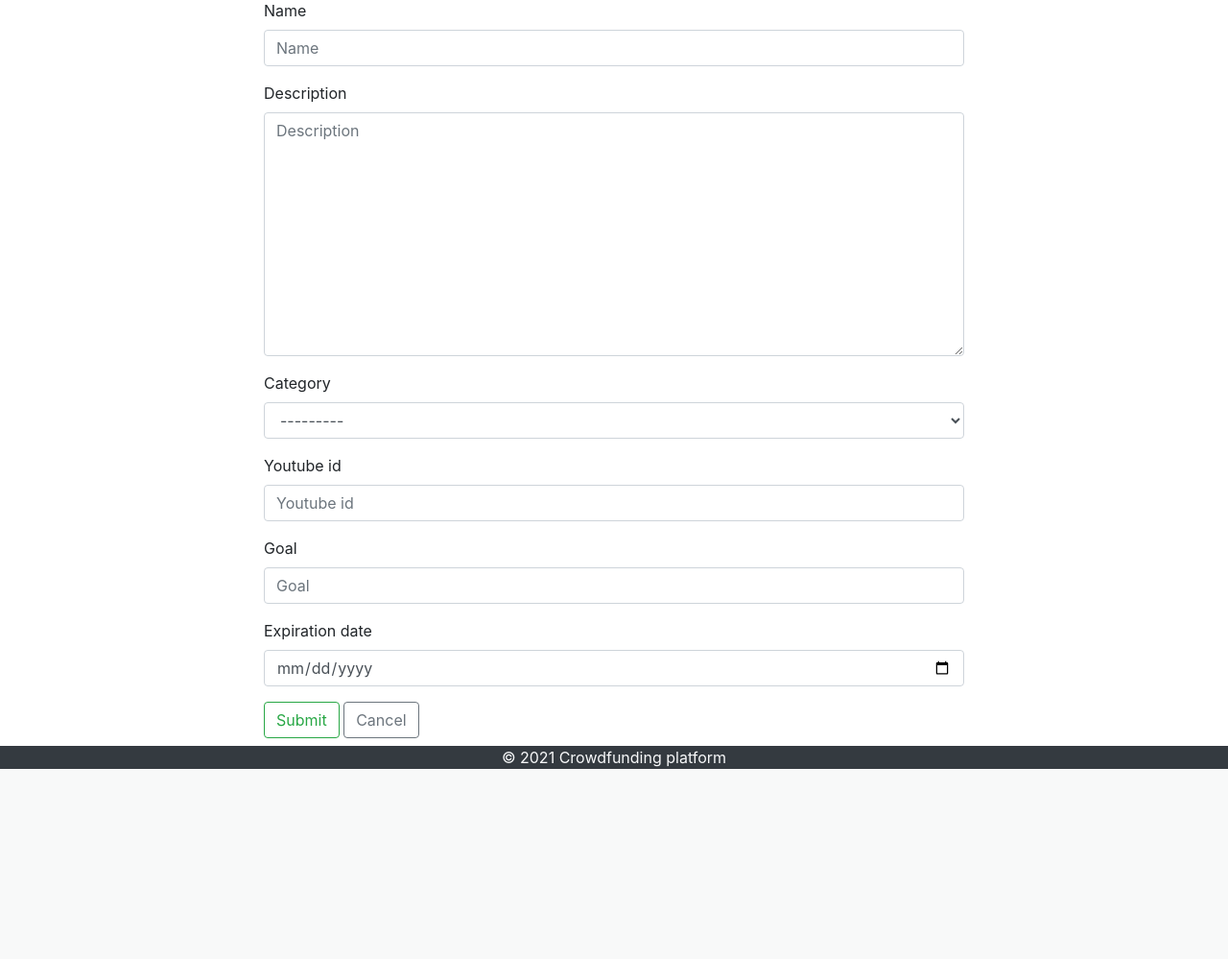
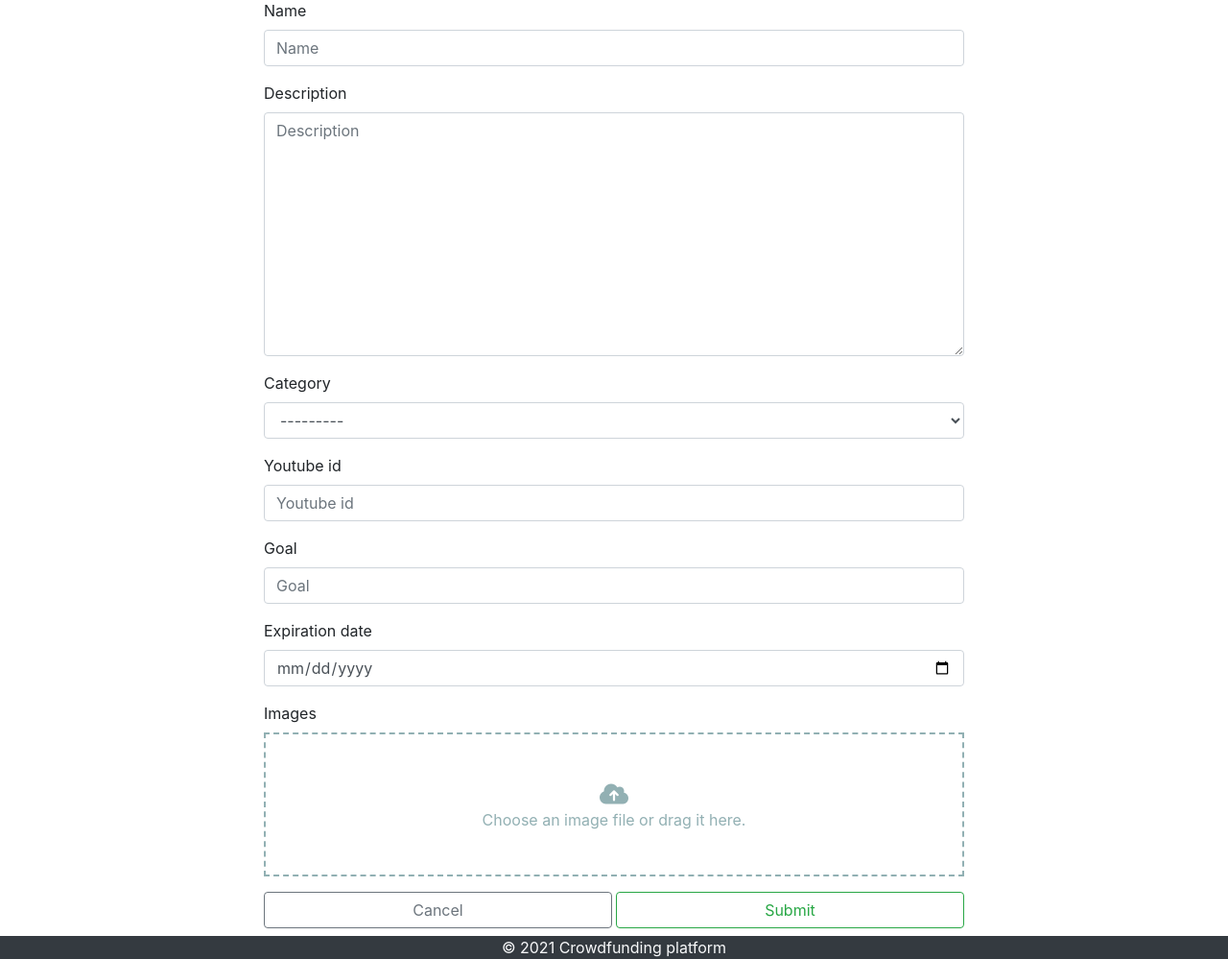
Before and after one commit to wild-boomerang/crowdfunding-site, a Django app: page /campaigns/new/ in a window 1280 px wide. Shown: the part 117-1116 px from the top of the page at 96% size. Before the commit the page ends 918 px from the top, so only its background shows below. Run offline with Django 3.2, Linux system fonts and the light colour scheme; the visitor is signed in with stand-in values (Sample User, id 1); data that the repository does not hold is empty; some libraries are stand-ins or nearby versions.

Commit message:
Add campaign images upload
Add some validations on creating campaign.
Improve alt field of campaign image model.

```diff
--- a/campaign/forms.py
+++ b/campaign/forms.py
@@ -1,4 +1,6 @@
+import datetime
 from django import forms
+from django.core.exceptions import ValidationError
 
 from .models import Campaign, Comment
 
@@ -9,10 +11,25 @@
         fields = ('name', 'description', 'category', 'youtube_id', 'goal', 'expiration_date', 'tags', )
         widgets = {
             'expiration_date': forms.DateInput(attrs={
-                # 'class': 'form-control',
                 'type': 'date',
             })
         }
+
+    def clean_expiration_date(self):
+        expiration_date = self.cleaned_data['expiration_date']
+
+        if expiration_date < datetime.date.today():
+            raise ValidationError('Invalid date - expiration in past')
+
+        return expiration_date
+
+    def clean_goal(self):
+        goal = self.cleaned_data['goal']
+
+        if goal < 0:
+            raise ValidationError('Invalid goal - amount is less than zero')
+
+        return goal
 
 
 class CommentForm(forms.ModelForm):
@@ -27,3 +44,9 @@
         labels = {
             'content': '',
         }
+
+
+class CampaignImageForm(forms.Form):
+    images = forms.ImageField(required=False, widget=forms.FileInput(attrs={
+        'multiple': True,
+        'class': 'dropzone'}))
--- a/campaign/models.py
+++ b/campaign/models.py
@@ -63,8 +63,12 @@
     alt = models.CharField('tip', max_length=100, default='Campaign image')
     campaign = models.ForeignKey(Campaign, on_delete=models.CASCADE, related_name='images', verbose_name='campaign')
 
+    def save(self, *args, **kwargs):
+        self.alt = self.image.name
+        super().save(*args, **kwargs)
+
     def __str__(self):
-        return self.alt
+        return f'{self.campaign} image {self.alt}'
 
 
 class Bonus(models.Model):
--- a/campaign/urls.py
+++ b/campaign/urls.py
@@ -1,6 +1,6 @@
 from django.urls import path, include
 from .views import campaign_list, campaign_detail, campaign_new, campaign_edit, campaign_delete, comment_edit, \
-                   comment_delete, process_like
+                   comment_delete, process_like, campaign_images_delete
 
 app_name = 'campaign'
 
@@ -12,6 +12,7 @@
     path('<slug:author_slug>/<slug:name_slug>/', campaign_detail, name='campaign_detail'),
     path('<slug:author_slug>/<slug:name_slug>/edit/', campaign_edit, name='campaign_edit'),
     path('<slug:author_slug>/<slug:name_slug>/delete/', campaign_delete, name='campaign_delete'),
+    path('<slug:author_slug>/<slug:name_slug>/delete_images/', campaign_images_delete, name='campaign_images_delete'),
     path('<slug:author_slug>/<slug:name_slug>/comments/<int:comment_pk>/edit/', comment_edit, name='comment_edit'),
     path('<slug:author_slug>/<slug:name_slug>/comments/<int:comment_pk>/delete/', comment_delete,
          name='comment_delete'),
--- a/campaign/views.py
+++ b/campaign/views.py
@@ -1,13 +1,15 @@
+from django.contrib import messages
 from django.contrib.auth import get_user_model
 from django.contrib.auth.decorators import login_required
 from django.http import Http404
 from django.shortcuts import render, get_object_or_404, redirect
 from django.core.paginator import Paginator, EmptyPage, PageNotAnInteger
+from django.utils.datastructures import MultiValueDict
 from taggit.models import Tag
 from django.db.models import Count
 
-from campaign.models import Campaign, CampaignCategory, Comment, CommentLike
-from campaign.forms import CampaignForm, CommentForm
+from campaign.models import Campaign, CampaignCategory, Comment, CommentLike, CampaignImage
+from campaign.forms import CampaignForm, CommentForm, CampaignImageForm
 
 
 def campaign_list(request, category_slug=None, tag_slug=None):
@@ -115,27 +117,50 @@
 def campaign_new(request):
     if request.method == 'POST':
         campaign_form = CampaignForm(data=request.POST)
-        if campaign_form.is_valid():
+        image_form = CampaignImageForm(data=request.POST, files=request.FILES)
+        files = request.FILES.getlist('images')
+
+        if campaign_form.is_valid() and image_form.is_valid():
             campaign = campaign_form.save(commit=False)
             campaign.author = request.user
             campaign.save()
+
+            for file in files:
+                CampaignImage.objects.create(image=file, campaign=campaign)
+
+            messages.success(request, f'Congratulations! Your campaign \"{campaign.name}\" successfully created!')
             return redirect('campaign:campaign_detail', campaign.author_slug, campaign.name_slug)
     else:
         campaign_form = CampaignForm()
+        image_form = CampaignImageForm()
 
-    return render(request, 'campaign/new.html', {'campaign_form': campaign_form})
+    return render(request, 'campaign/new.html', {'campaign_form': campaign_form, 'image_form': image_form})
 
 
 def campaign_edit(request, author_slug, name_slug):
     campaign = get_object_or_404(Campaign, author_slug=author_slug, name_slug=name_slug)
+    campaign_images = campaign.images.all()
     campaign_form = CampaignForm(data=request.POST or None, instance=campaign)
 
     if request.method == 'POST':
-        if campaign_form.is_valid():
+        image_form = CampaignImageForm(data=request.POST, files=request.FILES)
+
+        if campaign_form.is_valid() and image_form.is_valid():
             campaign_form.save()
+
+            files = request.FILES.getlist('images')
+            for file in files:
+                CampaignImage.objects.create(image=file, campaign=campaign)
+
             return redirect('campaign:campaign_detail', author_slug=campaign.author_slug, name_slug=campaign.name_slug)
+    else:
+        images_dict = {'images': [image.image for image in campaign_images]}
+        image_form = CampaignImageForm(data=None, files=MultiValueDict(images_dict))
 
-    return render(request, 'campaign/new.html', {'campaign_form': campaign_form, 'campaign': campaign})
+    return render(request, 'campaign/new.html', {'campaign_form': campaign_form,
+                                                 'image_form': image_form,
+                                                 'campaign': campaign,
+                                                 'campaign_images': campaign_images})
 
 
 def campaign_delete(request, author_slug, name_slug):
@@ -143,3 +168,10 @@
     campaign.delete()
 
     return redirect('campaign:campaign_list')
+
+
+def campaign_images_delete(request, author_slug, name_slug):
+    campaign = get_object_or_404(Campaign, author_slug=author_slug, name_slug=name_slug)
+    campaign.images.all().delete()
+
+    return redirect('campaign:campaign_edit', author_slug, name_slug)
--- /dev/null
+++ b/static/css/drag_and_drop.css
@@ -0,0 +1,63 @@
+.box {
+  position: relative;
+  background: #ffffff;
+  width: 100%;
+}
+
+.box-header {
+  color: #444444;
+  display: block;
+  padding: 10px;
+  position: relative;
+  border-bottom: 1px solid #f4f4f4;
+  margin-bottom: 10px;
+}
+
+.box-tools {
+  position: absolute;
+  right: 10px;
+  top: 5px;
+}
+
+.dropzone-wrapper {
+  border: 2px dashed #91b0b3;
+  color: #92b0b3;
+  position: relative;
+  height: 150px;
+}
+
+.dropzone-desc {
+  position: absolute;
+  margin: 0 auto;
+  left: 0;
+  right: 0;
+  text-align: center;
+  width: 40%;
+  top: 50px;
+  font-size: 16px;
+}
+
+.dropzone,
+.dropzone:focus {
+  position: absolute;
+  outline: none !important;
+  width: 100%;
+  height: 150px;
+  cursor: pointer;
+  opacity: 0;
+}
+
+.dropzone-wrapper:hover,
+.dropzone-wrapper.dragover {
+  background: #ecf0f5;
+}
+
+.preview-zone {
+  text-align: center;
+}
+
+.preview-zone .box {
+  box-shadow: none;
+  border-radius: 0;
+  margin-bottom: 0;
+}
--- /dev/null
+++ b/static/js/drag_and_drop.js
@@ -0,0 +1,71 @@
+function readFile(input) {
+    let boxZone = $(input).parent().parent().find('.preview-zone').find('.box').find('.box-body');
+    boxZone.empty();
+    document.getElementById("image-count").innerHTML = input.files.length;
+
+    if (input.files && input.files[0]) {
+        let wrapperZone = $(input).parent();
+        let previewZone = $(input).parent().parent().find('.preview-zone');
+
+        wrapperZone.removeClass('dragover');
+        previewZone.removeClass('d-none');
+
+        for (let i = 0; i < input.files.length; i++) {
+            // if (!input.files[i].type.startsWith('image/')) {
+            //     continue;
+            // }
+
+            let reader = new FileReader();
+
+            reader.onload = function (e) {
+                let htmlPreview =
+                  '<div class="p-2"><img width="200" src="' + e.target.result + '" alt="' + input.files[i].name + '" />' +
+                  '<p>' + input.files[i].name + '</p></div>';
+
+                let boxZone = $(input).parent().parent().find('.preview-zone').find('.box').find('.box-body');
+                boxZone.append(htmlPreview);
+            };
+
+            reader.readAsDataURL(input.files[i]);
+        }
+    }
+}
+
+$(".dropzone").change(function() {
+    readFile(this);
+});
+
+window.addEventListener('load', function() {
+    readFile(document.getElementsByClassName("dropzone")[0]);
+});
+
+$('.dropzone-wrapper').on('dragover', function(e) {
+    e.preventDefault();
+    e.stopPropagation();
+    $(this).addClass('dragover');
+});
+
+$('.dropzone-wrapper').on('dragleave', function(e) {
+    e.preventDefault();
+    e.stopPropagation();
+    $(this).removeClass('dragover');
+});
+
+function reset(e) {
+    e.wrap('<form>').closest('form').get(0).reset();
+    e.unwrap();
+}
+
+$('.remove-preview').on('click', function() {
+    let boxZone = $(this).parents('.preview-zone').find('.box-body');
+    let previewZone = $(this).parents('.preview-zone');
+    // let dropzone = $(this).parents('.form-group').find('.dropzone');
+
+    boxZone.empty();
+    previewZone.addClass('d-none');
+
+    document.getElementById("image-count").innerHTML = "";
+    document.getElementsByClassName("dropzone")[0].value = "";
+    // dropzone.value = '';
+    // reset(dropzone);
+});
--- a/templates/campaign/new.html
+++ b/templates/campaign/new.html
@@ -10,6 +10,8 @@
     <link href="{% static 'plugins/css/ace.min.css' %}" type="text/css" media="all" rel="stylesheet" />
     <link href="{% static 'plugins/css/resizable.min.css' %}" type="text/css" media="all" rel="stylesheet" />
     <link href="{% static 'martor/css/martor.bootstrap.min.css' %}" type="text/css" media="all" rel="stylesheet" />
+
+    <link rel="stylesheet" href="{% static 'css/drag_and_drop.css' %}">
 {% endblock extra_head %}
 
 {% block content %}
@@ -22,13 +24,89 @@
                 <form class="form" action="" method="post" enctype="multipart/form-data">
                     {% csrf_token %}
                     {% bootstrap_form campaign_form %}
+
+                    {% if campaign_images %}
+                        <div class="form-group">
+                            <h3>Current campaign images</h3>
+                            <div class="d-flex flex-wrap">
+                                {% for image in campaign_images %}
+                                    <div class="p-2">
+                                        <img width="200" src="{{ image.image.url }}" alt="{{ image.alt }}" />
+                                        <p>{{ image.alt}}</p>
+                                    </div>
+                                {% endfor %}
+                            </div>
+
+                            <div class="d-flex justify-content-end">
+                                <button type="button" class="btn btn-outline-danger"
+                                        data-toggle="modal" data-target="#deleteCurrentImages">
+                                    Delete current campaign images
+                                </button>
+                            </div>
+
+                            <div class="modal fade" id="deleteCurrentImages">
+                                <div class="modal-dialog">
+                                    <div class="modal-content">
+                                        <div class="modal-header">
+                                            <h4 class="modal-title">Confirmation</h4>
+                                            <button type="button" class="close" data-dismiss="modal">&times;</button>
+                                        </div>
+                                        <div class="modal-body">
+                                            You are getting to delete your current campaign images. Are you sure?
+                                        </div>
+                                        <div class="modal-footer d-flex">
+                                            <button type="button" class="btn btn-outline-secondary flex-fill" data-dismiss="modal">Cancel</button>
+                                            <a type="button" class="btn btn-outline-danger flex-fill"
+                                               href="{% url 'campaign:campaign_images_delete' campaign.author_slug campaign.name_slug %}">
+                                                Delete
+                                            </a>
+                                        </div>
+                                    </div>
+                                </div>
+                            </div>
+
+                        </div>
+                    {% endif %}
+
+                    <div class="form-group">
+                        <label>
+                            {% if campaign %}
+                                Add images
+                            {% else %}
+                                Images
+                            {% endif %}
+                        </label>
+                        <div class="preview-zone d-none">
+                          <div class="box">
+                            <div class="box-header">
+                              <div><b>Preview | Images count: </b><b id="image-count"></b></div>
+                              <div class="box-tools">
+                                <button type="button" class="btn btn-outline-danger remove-preview">
+                                  <i class="fa fa-times"></i> Reset images
+                                </button>
+                              </div>
+                            </div>
+                            <div class="box-body d-flex flex-wrap"></div>
+                          </div>
+                        </div>
+                        <div class="dropzone-wrapper">
+                          <div class="dropzone-desc">
+                              <i style="font-size: 1.5em" class="fas fa-cloud-upload-alt"></i>
+                            <p>Choose an image file or drag it here.</p>
+                          </div>
+                            {{ image_form.images }}
+                        </div>
+                    </div>
+
                     {% buttons %}
-                        <input type="submit" class="btn btn-outline-success" value="Submit">
-                        <a class="btn btn-outline-secondary"
-                           href="{% if campaign %}{{ campaign.get_absolute_url }}
-                           {% else %}{% url 'campaign:campaign_list' %}{% endif %}">
-                            Cancel
-                        </a>
+                        <div class="d-flex justify-content-end">
+                            <a class="btn btn-outline-secondary mr-1 flex-fill"
+                               href="{% if campaign %}{{ campaign.get_absolute_url }}
+                               {% else %}{% url 'campaign:campaign_list' %}{% endif %}">
+                                Cancel
+                            </a>
+                            <input type="submit" class="btn btn-outline-success flex-fill" value="Submit">
+                        </div>
                     {% endbuttons %}
                 </form>
             </div>
@@ -48,4 +126,6 @@
     <script type="text/javascript" src="{% static 'plugins/js/resizable.min.js' %}"></script>
     <script type="text/javascript" src="{% static 'plugins/js/emojis.min.js' %}"></script>
     <script type="text/javascript" src="{% static 'martor/js/martor.bootstrap.min.js' %}"></script>
+
+    <script src="{% static 'js/drag_and_drop.js' %}"></script>
 {% endblock js %}
```
